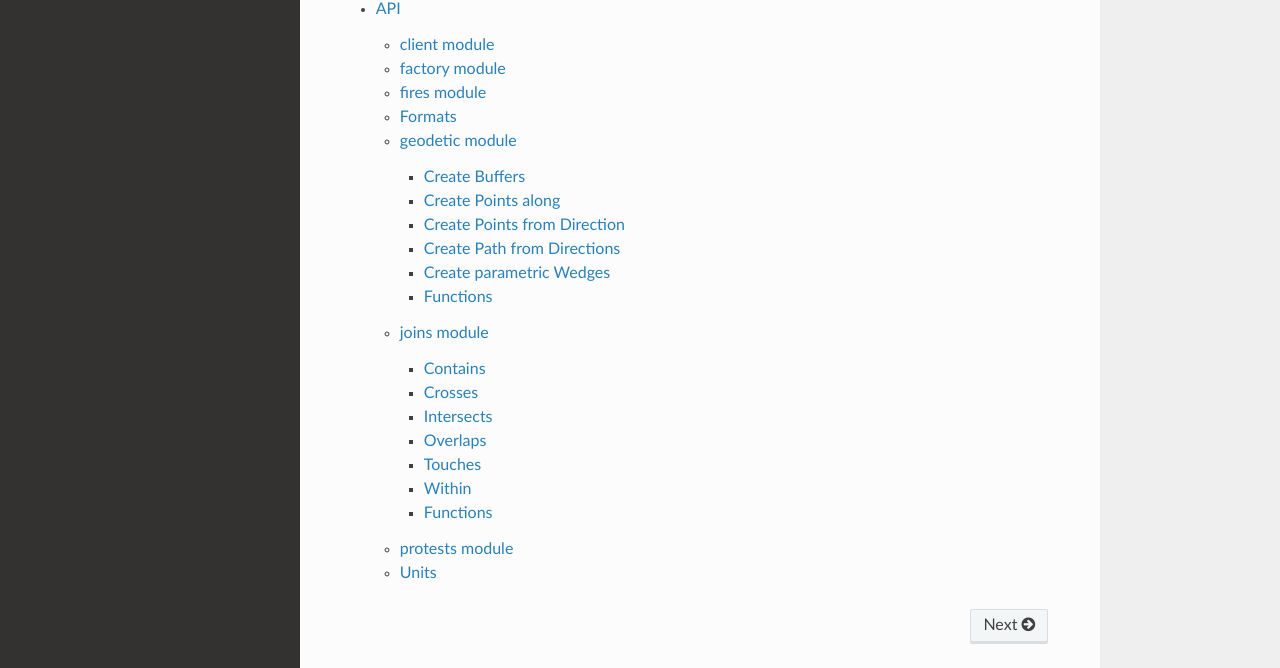
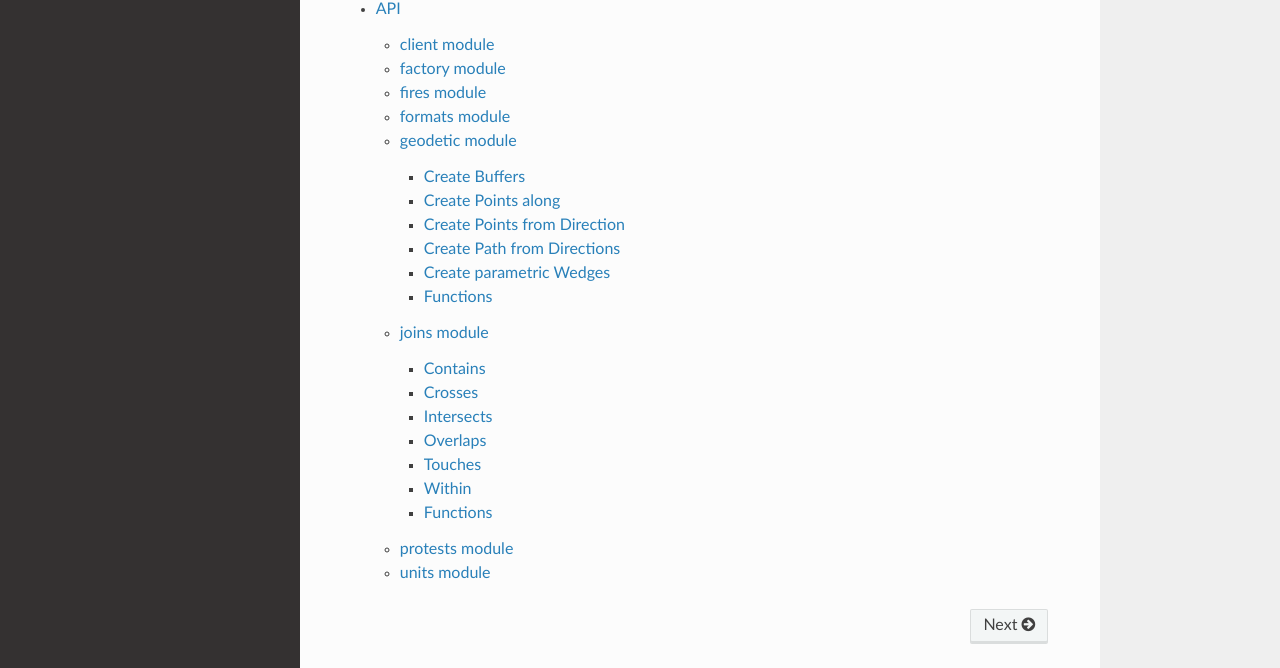
Before and after one commit to Geospatial-AI-DE/georapid-py, a Sphinx documentation site: the page built from docs/source/index.rst, in a window 1280 px wide and 1382 px high. Shown: the part 608-1276 px from the top of the window. Built offline with Sphinx 7.4.7 and the Read the Docs theme 2.0.0, drawn with Linux system fonts in a browser that asks for light colours.

```diff
--- a/docs/source/conf.py
+++ b/docs/source/conf.py
@@ -17,6 +17,7 @@ extensions = [
     'sphinx.ext.autodoc',
     'sphinx.ext.autosummary',
     'sphinx.ext.intersphinx',
+    'enum_tools.autoenum',
 ]
 
 # Turn on sphinx.ext.autosummary
--- a/docs/source/formats.rst
+++ b/docs/source/formats.rst
@@ -1,5 +1,5 @@
-Formats
-=======
+formats module
+==============
 
 .. automodule:: georapid.formats
     :members:
--- a/docs/source/units.rst
+++ b/docs/source/units.rst
@@ -1,5 +1,5 @@
-Units
-=====
+units module
+============
 
 .. automodule:: georapid.units
     :members:
```
